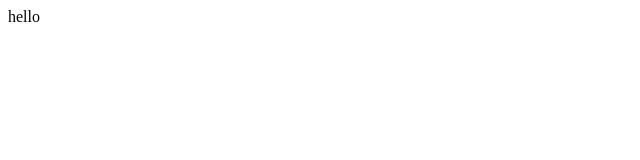
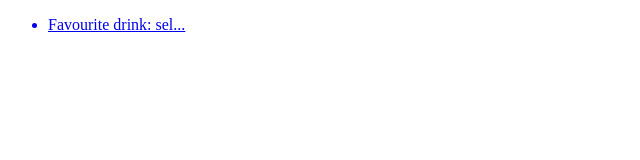
Before and after one commit to oliverpople/note_app, a website: page index.html in a window 1280 px wide. Shown: the whole page, without its empty margins (0-640 px from the left). Drawn offline with Linux system fonts and the light colour scheme.

Commit message:
Added an app.js to run the program

```diff
--- /dev/null
+++ b/app.js
@@ -0,0 +1,3 @@
+controller = new NoteController();
+var element = document.getElementById('app')
+controller.listMaker(element);
--- a/index.html
+++ b/index.html
@@ -8,12 +8,17 @@
   <script src="./src/note-controller.js"></script>
   <script src="./src/single-note-view.js"></script>
 
+
 </head>
 
 <body>
 
 
-  <div id=app>hello</div>
+  <div id="app">
+    hello
+  </div>
 </body>
 
 </html>
+
+  <script src="/app.js"></script>
--- a/src/note-controller.js
+++ b/src/note-controller.js
@@ -7,25 +7,13 @@
     this._noteListView = new NoteListView(this._noteList);
     this._noteList.createNote('Favourite drink: seltzer');
   };
+
 exports.NoteController = NoteController;
 }) (this);
 
+  var element = document.getElementById('app')
 NoteController.prototype.listMaker = function(element) {
-  // var element = document.getElementById('app');
-    element.innerHTML = this._noteListView.printList();
+element.innerHTML = this._noteListView.printList();
 };
-
-
-
-
 window.onload = function () {
-
-// var element = document.getElementById('app');
-
-// element.innerHTML = function(){
-//   return 'Howdy'
-// }();
-
-// element.innerHTML = 'Howdy';
-
 };
```
